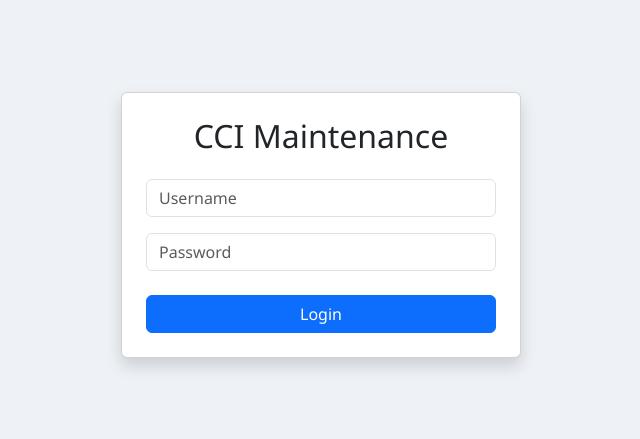
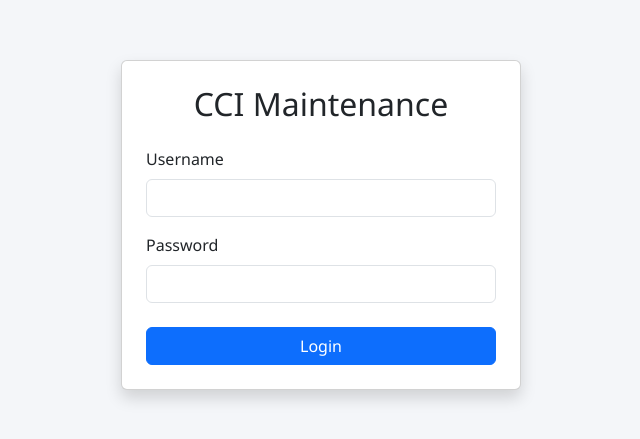
Before and after one commit to engarin95-stack/CCI-Maintenance, a React (Vite) app: page / in a window 1280 px wide. Before the commit this address led to /login. Shown: the part 175-614 px from the top of the page, without its empty margins (319-959 px from the left). Built offline with nearby package versions, Linux system fonts and the light colour scheme.

Commit message:
Version 0.5 - Authentication completed

```diff
--- a/src/App.jsx
+++ b/src/App.jsx
@@ -1,98 +1,50 @@
 import { Routes, Route, Navigate } from "react-router-dom";
+import { AuthProvider, useAuth } from "./context/AuthContext";
 
 import Login from "./pages/Login";
 import Dashboard from "./pages/Dashboard";
-import Tasks from "./pages/Tasks";
-import Machines from "./pages/Machines";
-import Inspection from "./pages/Inspection";
-import Warehouse from "./pages/Warehouse";
-import Reports from "./pages/Reports";
-import Settings from "./pages/Settings";
 import DailyReports from "./pages/DailyReports";
 
-import MainLayout from "./layouts/MainLayout";
+function PrivateRoute({ children }) {
+  const { user } = useAuth();
 
-function App() {
+  if (!user) {
+    return <Navigate to="/" replace />;
+  }
+
+  return children;
+}
+
+function AppRoutes() {
   return (
     <Routes>
-
-      <Route path="/" element={<Navigate to="/login" />} />
-
-      <Route path="/login" element={<Login />} />
+      <Route path="/" element={<Login />} />
 
       <Route
         path="/dashboard"
         element={
-          <MainLayout>
+          <PrivateRoute>
             <Dashboard />
-          </MainLayout>
+          </PrivateRoute>
         }
       />
 
       <Route
-        path="/tasks"
+        path="/daily-reports"
         element={
-          <MainLayout>
-            <Tasks />
-          </MainLayout>
+          <PrivateRoute>
+            <DailyReports />
+          </PrivateRoute>
         }
       />
-
-      <Route
-        path="/machines"
-        element={
-          <MainLayout>
-            <Machines />
-          </MainLayout>
-        }
-      />
-
-      <Route
-        path="/inspection"
-        element={
-          <MainLayout>
-            <Inspection />
-          </MainLayout>
-        }
-      />
-
-      <Route
-        path="/warehouse"
-        element={
-          <MainLayout>
-            <Warehouse />
-          </MainLayout>
-        }
-      />
-
-      <Route
-        path="/reports"
-        element={
-          <MainLayout>
-            <Reports />
-          </MainLayout>
-        }
-      />
-
-      <Route
-        path="/settings"
-        element={
-          <MainLayout>
-            <Settings />
-          </MainLayout>
-        }
-      />
-      <Route
-    path="/dailyreports"
-    element={
-        <MainLayout>
-            <DailyReports />
-        </MainLayout>
-    }
-/>
-
     </Routes>
   );
 }
 
-export default App;
+export default function App() {
+  return (
+    <AuthProvider>
+      <AppRoutes />
+    </AuthProvider>
+  );
+}
--- /dev/null
+++ b/src/context/AuthContext.jsx
@@ -0,0 +1,35 @@
+import { createContext, useContext, useState } from "react";
+
+const AuthContext = createContext();
+
+export function AuthProvider({ children }) {
+  const [user, setUser] = useState(
+    JSON.parse(localStorage.getItem("user")) || null
+  );
+
+  function login(userData) {
+    setUser(userData);
+    localStorage.setItem("user", JSON.stringify(userData));
+  }
+
+  function logout() {
+    setUser(null);
+    localStorage.removeItem("user");
+  }
+
+  return (
+    <AuthContext.Provider
+      value={{
+        user,
+        login,
+        logout,
+      }}
+    >
+      {children}
+    </AuthContext.Provider>
+  );
+}
+
+export function useAuth() {
+  return useContext(AuthContext);
+}
--- a/src/pages/Dashboard.jsx
+++ b/src/pages/Dashboard.jsx
@@ -1,77 +1,84 @@
+import { useNavigate } from "react-router-dom";
+import { useAuth } from "../context/AuthContext";
+
 export default function Dashboard() {
+  const navigate = useNavigate();
+  const { user, logout } = useAuth();
+
+  function handleLogout() {
+    logout();
+    navigate("/");
+  }
+
   return (
-    <div className="container-fluid p-4">
+    <div
+      className="container-fluid"
+      style={{
+        minHeight: "100vh",
+        background: "#eef2f7",
+        padding: "30px",
+      }}
+    >
+      <div className="d-flex justify-content-between align-items-center mb-4">
+        <div>
+          <h2>Dashboard</h2>
 
-      <h2>Dashboard</h2>
+          <h5 className="text-secondary">
+            Welcome, {user?.fullname}
+          </h5>
 
-      <div className="row mt-4">
-
-        <div className="col-md-3">
-
-          <div className="card shadow">
-
-            <div className="card-body">
-
-              <h5>Total Reports</h5>
-
-              <h1>25</h1>
-
-            </div>
-
-          </div>
-
+          <small className="text-muted">
+            Role: {user?.role}
+          </small>
         </div>
 
-        <div className="col-md-3">
+        <button
+          className="btn btn-danger"
+          onClick={handleLogout}
+        >
+          Logout
+        </button>
+      </div>
 
-          <div className="card shadow">
+      <div className="row">
 
+        <div className="col-md-3 mb-3">
+          <div className="card shadow-sm">
             <div className="card-body">
-
-              <h5>Open Tasks</h5>
-
-              <h1>7</h1>
-
+              <h5>Total Reports</h5>
+              <h1>25</h1>
             </div>
-
           </div>
-
         </div>
 
-        <div className="col-md-3">
-
-          <div className="card shadow">
-
+        <div className="col-md-3 mb-3">
+          <div className="card shadow-sm">
             <div className="card-body">
-
-              <h5>Machines</h5>
-
-              <h1>64</h1>
-
+              <h5>Open Tasks</h5>
+              <h1>7</h1>
             </div>
-
           </div>
-
         </div>
 
-        <div className="col-md-3">
+        <div className="col-md-3 mb-3">
+          <div className="card shadow-sm">
+            <div className="card-body">
+              <h5>Machines</h5>
+              <h1>64</h1>
+            </div>
+          </div>
+        </div>
 
-          <div className="card shadow">
-
+        <div className="col-md-3 mb-3">
+          <div className="card shadow-sm">
             <div className="card-body">
-
               <h5>Technicians</h5>
-
               <h1>4</h1>
-
             </div>
-
           </div>
-
         </div>
 
       </div>
-
     </div>
   );
 }
--- a/src/pages/Login.jsx
+++ b/src/pages/Login.jsx
@@ -1,53 +1,91 @@
+import { useState } from "react";
 import { useNavigate } from "react-router-dom";
+import api from "../services/api";
+import { useAuth } from "../context/AuthContext";
 
 export default function Login() {
+  const navigate = useNavigate();
+  const { login } = useAuth();
 
-  const navigate = useNavigate();
+  const [username, setUsername] = useState("");
+  const [password, setPassword] = useState("");
+  const [loading, setLoading] = useState(false);
 
-  function login() {
+  async function handleLogin(e) {
+    e.preventDefault();
+
+    if (!username || !password) {
+      alert("Please enter username and password.");
+      return;
+    }
+
+    setLoading(true);
+
+    try {
+      const response = await api.post("/login", {
+        username,
+        password,
+      });
+
+      login(response.data.user);
+
       navigate("/dashboard");
+    } catch (err) {
+      alert("Invalid username or password.");
+      console.error(err);
+    }
+
+    setLoading(false);
   }
 
   return (
     <div
       className="d-flex justify-content-center align-items-center"
-      style={{
-        height: "100vh",
-        background: "#eef2f7"
-      }}
+      style={{ height: "100vh", background: "#f4f6f9" }}
     >
-
       <div
         className="card shadow p-4"
         style={{ width: "400px" }}
       >
-
         <h2 className="text-center mb-4">
-
           CCI Maintenance
-
         </h2>
 
-        <input
-          className="form-control mb-3"
-          placeholder="Username"
-        />
+        <form onSubmit={handleLogin}>
+          <div className="mb-3">
+            <label className="form-label">
+              Username
+            </label>
 
             <input
-          className="form-control mb-4"
+              type="text"
+              className="form-control"
+              value={username}
+              onChange={(e) => setUsername(e.target.value)}
+            />
+          </div>
+
+          <div className="mb-4">
+            <label className="form-label">
+              Password
+            </label>
+
+            <input
               type="password"
-          placeholder="Password"
+              className="form-control"
+              value={password}
+              onChange={(e) => setPassword(e.target.value)}
             />
+          </div>
 
           <button
             className="btn btn-primary w-100"
-          onClick={login}
+            disabled={loading}
           >
-          Login
+            {loading ? "Signing In..." : "Login"}
           </button>
-
+        </form>
       </div>
-
     </div>
   );
 }
```
Lines whose indentation alone changed are shown as unchanged.
